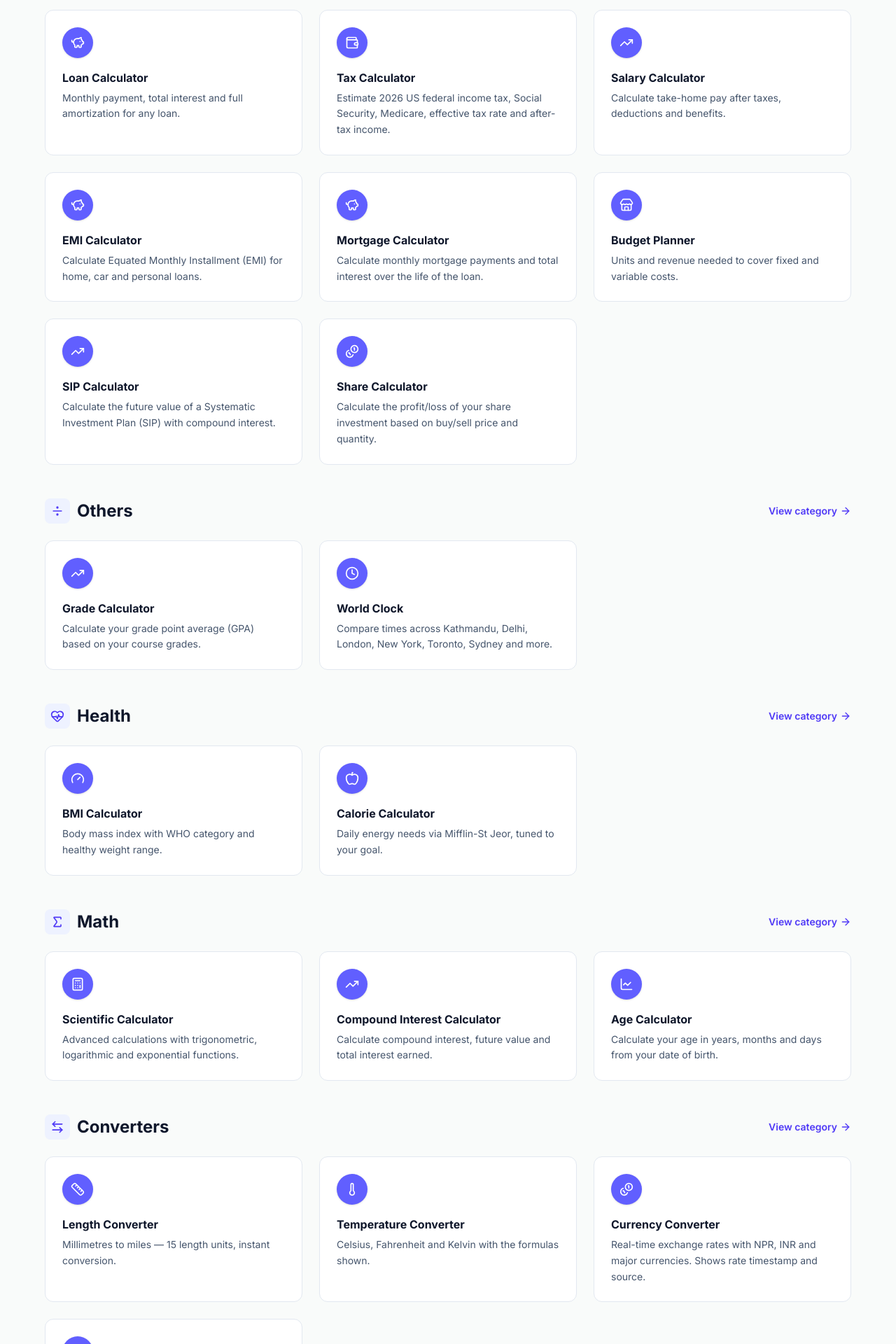
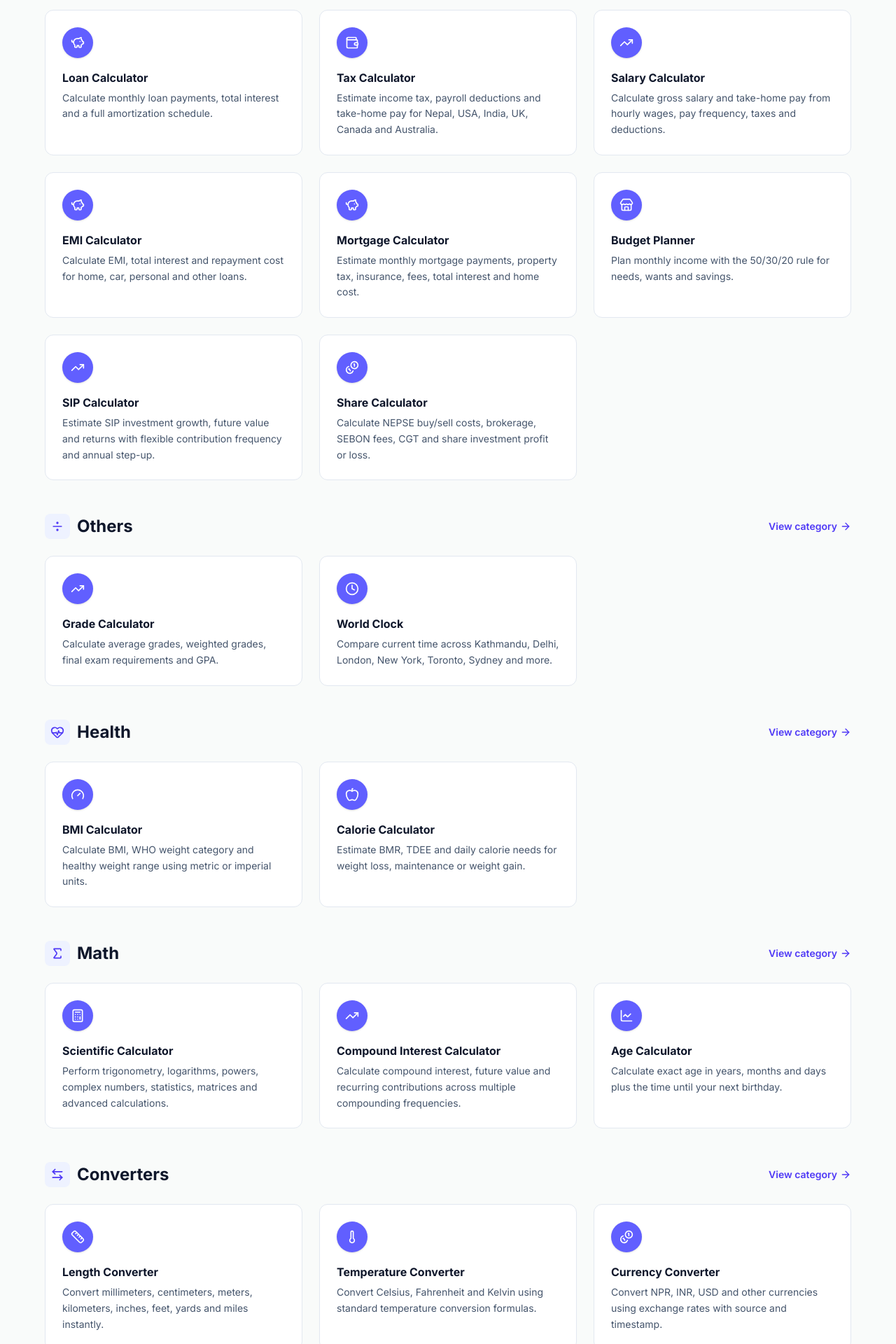
Before and after one commit to Sant7611/calchub, a Next.js app: page / in a window 1280 px wide. Shown: the part 1400-3320 px from the top of the page at 70% size. Built offline with nearby package versions, Linux system fonts and the light colour scheme.

Commit message:
Improve calculator card descriptions for accuracy and SEO

```diff
--- a/src/data/categories.ts
+++ b/src/data/categories.ts
@@ -56,49 +56,49 @@ export const categories: Category[] = [
       {
         name: "Loan Calculator",
         slug: "loan-calculator",
-        description: "Monthly payment, total interest and full amortization for any loan.",
+        description: "Calculate monthly loan payments, total interest and a full amortization schedule.",
         icon: PiggyBank,
       },
       {
         name: "Tax Calculator",
         slug: "tax-calculator",
-        description: "Estimate 2026 US federal income tax, Social Security, Medicare, effective tax rate and after-tax income.",
+        description: "Estimate income tax, payroll deductions and take-home pay for Nepal, USA, India, UK, Canada and Australia.",
         icon: Wallet,
       },
       {
         name:"Salary Calculator",
         slug: "salary-calculator",
-        description: "Calculate take-home pay after taxes, deductions and benefits.",
+        description: "Calculate gross salary and take-home pay from hourly wages, pay frequency, taxes and deductions.",
         icon: TrendingUp,
       },
       {
         name: "EMI Calculator",
         slug: "emi-calculator",
-        description: "Calculate Equated Monthly Installment (EMI) for home, car and personal loans.",
+        description: "Calculate EMI, total interest and repayment cost for home, car, personal and other loans.",
         icon: PiggyBank,
       },
       {
         name: "Mortgage Calculator",
         slug: "mortgage-calculator",
-        description: "Calculate monthly mortgage payments and total interest over the life of the loan.",
+        description: "Estimate monthly mortgage payments, property tax, insurance, fees, total interest and home cost.",
         icon: PiggyBank,
       },
       {
         name: "Budget Planner",
         slug: "budget-planner",
-        description: "Units and revenue needed to cover fixed and variable costs.",
+        description: "Plan monthly income with the 50/30/20 rule for needs, wants and savings.",
         icon: Store,
       },
       {
         name: "SIP Calculator",
         slug: "sip-calculator",
-        description: "Calculate the future value of a Systematic Investment Plan (SIP) with compound interest.",
+        description: "Estimate SIP investment growth, future value and returns with flexible contribution frequency and annual step-up.",
         icon: TrendingUp,
       },
       {
         name:"Share Calculator",
         slug: "share-calculator",
-        description: "Calculate the profit/loss of your share investment based on buy/sell price and quantity.",
+        description: "Calculate NEPSE buy/sell costs, brokerage, SEBON fees, CGT and share investment profit or loss.",
         icon: Coins,
       },
     ],
@@ -111,13 +111,13 @@ export const categories: Category[] = [
       {
         name: "Grade Calculator",
         slug: "grade-calculator",
-        description: "Calculate your grade point average (GPA) based on your course grades.",
+        description: "Calculate average grades, weighted grades, final exam requirements and GPA.",
         icon: TrendingUp,
       },
       {
         name: "World Clock",
         slug: "world-clock",
-        description: "Compare times across Kathmandu, Delhi, London, New York, Toronto, Sydney and more.",
+        description: "Compare current time across Kathmandu, Delhi, London, New York, Toronto, Sydney and more.",
         icon: Clock,
       },
     ],
@@ -130,13 +130,13 @@ export const categories: Category[] = [
       {
         name: "BMI Calculator",
         slug: "bmi-calculator",
-        description: "Body mass index with WHO category and healthy weight range.",
+        description: "Calculate BMI, WHO weight category and healthy weight range using metric or imperial units.",
         icon: Gauge,
       },
       {
         name: "Calorie Calculator",
         slug: "calorie-calculator",
-        description: "Daily energy needs via Mifflin-St Jeor, tuned to your goal.",
+        description: "Estimate BMR, TDEE and daily calorie needs for weight loss, maintenance or weight gain.",
         icon: Apple,
       },
     ],
@@ -149,19 +149,19 @@ export const categories: Category[] = [
       {
         name: "Scientific Calculator",
         slug: "scientific-calculator",
-        description: "Advanced calculations with trigonometric, logarithmic and exponential functions.",
+        description: "Perform trigonometry, logarithms, powers, complex numbers, statistics, matrices and advanced calculations.",
         icon: Calculator,
       },
       {
         name: "Compound Interest Calculator",
         slug: "compound-interest-calculator",
-        description: "Calculate compound interest, future value and total interest earned.",
+        description: "Calculate compound interest, future value and recurring contributions across multiple compounding frequencies.",
         icon: TrendingUp,
       },
       {
         name: "Age Calculator",
         slug: "age-calculator",
-        description: "Calculate your age in years, months and days from your date of birth.",
+        description: "Calculate exact age in years, months and days plus the time until your next birthday.",
         icon: LineChart,
       },
     ],
@@ -174,26 +174,26 @@ export const categories: Category[] = [
       {
         name: "Length Converter",
         slug: "length-converter",
-        description: "Millimetres to miles — 15 length units, instant conversion.",
+        description: "Convert millimeters, centimeters, meters, kilometers, inches, feet, yards and miles instantly.",
         icon: Ruler,
       },
       {
         name: "Temperature Converter",
         slug: "temperature-converter",
-        description: "Celsius, Fahrenheit and Kelvin with the formulas shown.",
+        description: "Convert Celsius, Fahrenheit and Kelvin using standard temperature conversion formulas.",
         icon: Thermometer,
       },
       {
         name: "Currency Converter",
         slug: "currency-converter",
-        description: "Real-time exchange rates with NPR, INR and major currencies. Shows rate timestamp and source.",
+        description: "Convert NPR, INR, USD and other currencies using exchange rates with source and timestamp.",
         icon: Coins,
       },
 
       {
         name: "Nepali Date Converter",
         slug: "nepali-date-converter",
-        description: "Convert between AD and BS dates with a simple and intuitive interface.",
+        description: "Convert AD to BS, BS to AD and calculate differences between Nepali and Gregorian dates.",
         icon: Calendar,
       },
     ],
@@ -207,7 +207,7 @@ export const categories: Category[] = [
       {
         name: "ROI Calculator",
         slug: "roi-calculator",
-        description: "Return on investment (ROI) and payback period from costs and revenue.",
+        description: "Calculate ROI, net profit, investment multiple and annualized return from total investment and return.",
         icon: TrendingUp,
       }
 
```
